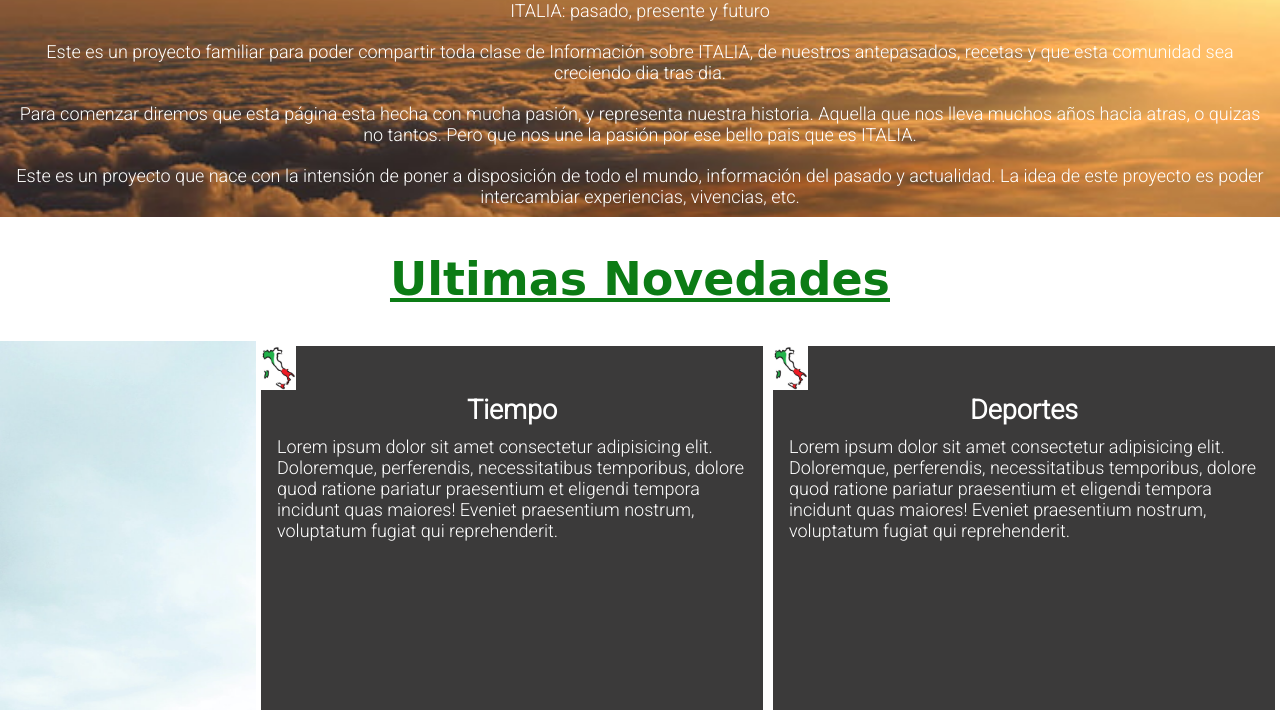
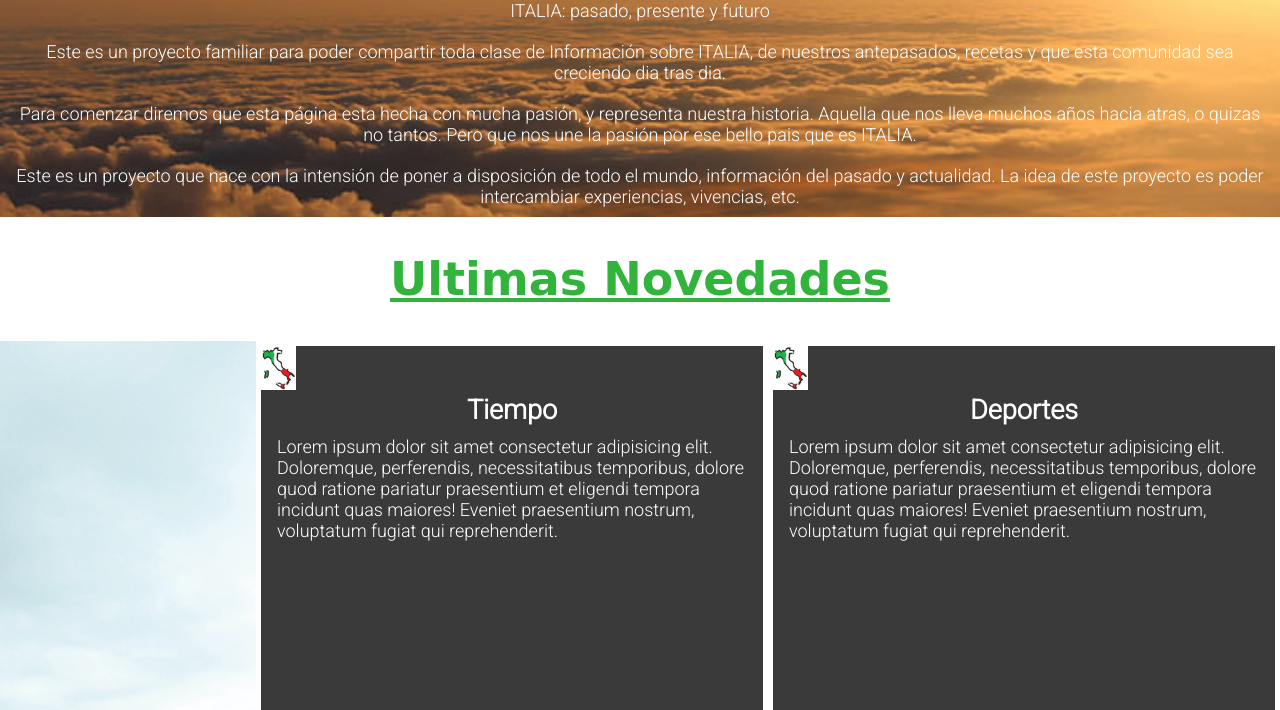
Before and after one commit to Campino1979/Italia-pasado-presente-y-futuro, a plain HTML site: page index.html in a window 1280 px wide. Shown: the part 90-800 px from the top of the page. Drawn offline with Linux system fonts and the light colour scheme; a web font is replaced by a local one.

Commit message:
Cambio color letras verdes

```diff
--- a/css/estilos.css
+++ b/css/estilos.css
@@ -10,7 +10,7 @@ header {
 
 h1 {
     font-family: 'Euphoria Script', cursive;
-    color: rgb(12, 124, 21);
+    color: rgb(50, 180, 60);
     font-size: 46px;
     text-decoration-line: underline; /* Para subrayar */
     padding: 35px;
```
